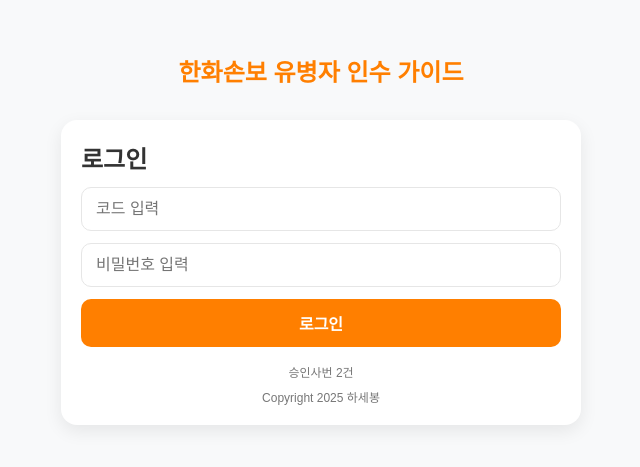
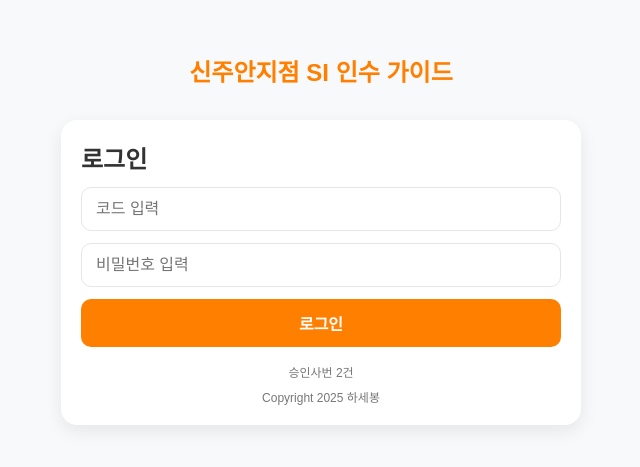
Before and after one commit to jisuchoo/forOrg, a React (Vite) app: page / in a window 1280 px wide. Shown: the part 231-698 px from the top of the page, without its empty margins (319-959 px from the left). Built offline with nearby package versions, Linux system fonts and the light colour scheme.

Commit message:
Update Login.jsx

```diff
--- a/src/pages/Login.jsx
+++ b/src/pages/Login.jsx
@@ -36,7 +36,7 @@ export default function Login({ onLogin }){
 
   return (
     <section className="screen">
-      <div className="app-title">한화손보 유병자 인수 가이드</div>
+      <div className="app-title">신주안지점 SI 인수 가이드</div>
       <div className="card">
         <h2>로그인</h2>
         <div className="row"><input placeholder="코드 입력" value={empno} onChange={e=>setEmpno(e.target.value)} /></div>
```
